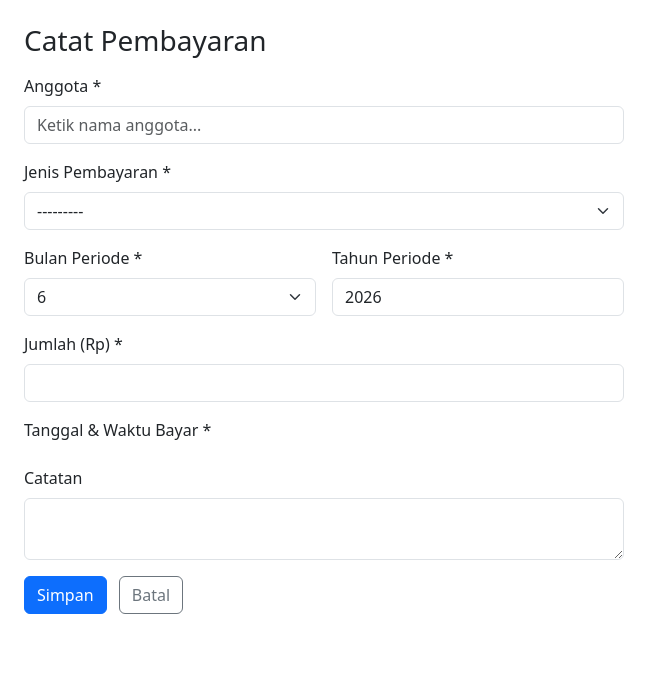
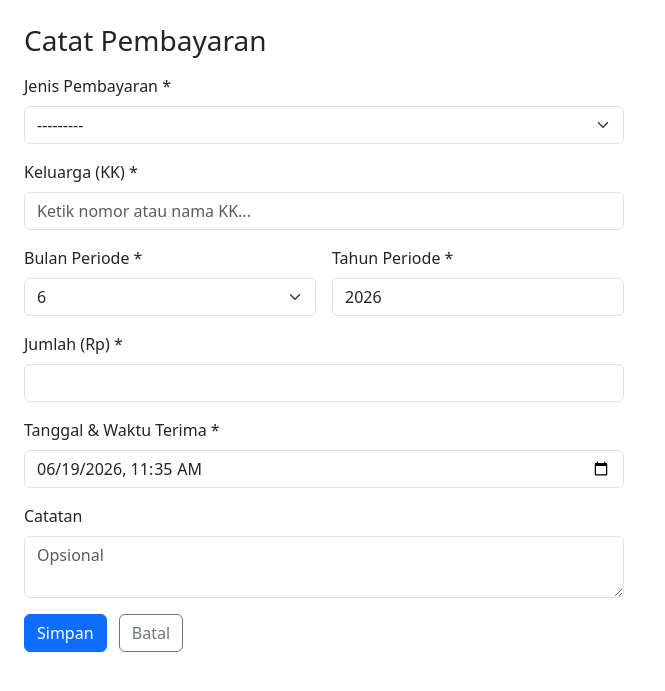
Before and after one commit to susantodjoko/church-payment, a Django app: page /payments/new/ in a window 1280 px wide. Shown: the part 56-747 px from the top of the page, without its empty margins (0-665 px from the left). Run offline with Django 5.2, Linux system fonts and the light colour scheme; the visitor is signed in with stand-in values (Sample User, id 1); data comes from the database, SQL or seed files in the repository; some libraries are stand-ins or nearby versions.

Commit message:
feat: dynamic payment form -- member search for PKSS, KK search for Kartu Kuning
- Rewrite PaymentForm with dual subject fields (member_id/keluarga_id hidden inputs,
  member_display/keluarga_display text search fields) and PKSS_TYPE_NAME /
  KARTU_KUNING_TYPE_NAME module-level constants
- Rewrite record_payment view to branch on payment type: PKSS requires member,
  Kartu Kuning requires keluarga, with duplicate-detection for both paths
- Add keluarga_search HTMX view and /members/keluarga/search/ URL
- Create keluarga_search_results.html partial template
- Rewrite new.html: payment_type selector drives JS toggle showing member-field
  or keluarga-field; prefill_member support preserved
- Remove unused Keluarga import from forms.py (view handles Keluarga lookups)

Co-Authored-By: Claude Sonnet 4.6 <noreply@anthropic.com>

```diff
--- a/members/urls.py
+++ b/members/urls.py
@@ -4,6 +4,7 @@ from . import views
 urlpatterns = [
     path('', views.member_list, name='member_list'),
     path('search/', views.member_search, name='member_search'),
+    path('keluarga/search/', views.keluarga_search, name='keluarga_search'),
     path('new/', views.MemberCreateView.as_view(), name='member_create'),
     path('<int:pk>/', views.member_detail, name='member_detail'),
     path('<int:pk>/edit/', views.MemberUpdateView.as_view(), name='member_update'),
--- a/payments/forms.py
+++ b/payments/forms.py
@@ -3,19 +3,39 @@ from django.core.validators import MinValueValidator
 from django.utils import timezone
 from .models import Payment, PaymentType
 
+PKSS_TYPE_NAME = 'Iuran PKSS'
+KARTU_KUNING_TYPE_NAME = 'Iuran Kartu Kuning'
+
 
 class PaymentForm(forms.ModelForm):
-    member_id = forms.IntegerField(widget=forms.HiddenInput())
+    member_id = forms.IntegerField(widget=forms.HiddenInput(), required=False)
     member_display = forms.CharField(
         label='Anggota',
+        required=False,
         widget=forms.TextInput(attrs={
             'class': 'form-control',
             'placeholder': 'Ketik nama anggota...',
             'autocomplete': 'off',
             'hx-get': '/members/search/',
             'hx-trigger': 'keyup changed delay:300ms',
-            'hx-target': '#search-results',
-            'hx-vals': 'js:{q: event.target.value}',
+            'hx-target': '#member-search-results',
+            'hx-indicator': '#member-search-spinner',
+            'name': 'q',
+        })
+    )
+    keluarga_id = forms.IntegerField(widget=forms.HiddenInput(), required=False)
+    keluarga_display = forms.CharField(
+        label='Keluarga (KK)',
+        required=False,
+        widget=forms.TextInput(attrs={
+            'class': 'form-control',
+            'placeholder': 'Ketik nomor atau nama KK...',
+            'autocomplete': 'off',
+            'hx-get': '/members/keluarga/search/',
+            'hx-trigger': 'keyup changed delay:300ms',
+            'hx-target': '#keluarga-search-results',
+            'hx-indicator': '#keluarga-search-spinner',
+            'name': 'q',
         })
     )
 
@@ -24,11 +44,11 @@ class PaymentForm(forms.ModelForm):
         fields = ['payment_type', 'amount', 'date_received', 'period_month', 'period_year', 'notes']
         widgets = {
             'date_received': forms.DateTimeInput(attrs={'type': 'datetime-local', 'class': 'form-control'}),
-            'payment_type': forms.Select(attrs={'class': 'form-select'}),
+            'payment_type': forms.Select(attrs={'class': 'form-select', 'id': 'id_payment_type'}),
             'amount': forms.NumberInput(attrs={'class': 'form-control', 'step': '1000'}),
             'period_month': forms.Select(choices=[(i, i) for i in range(1, 13)], attrs={'class': 'form-select'}),
             'period_year': forms.NumberInput(attrs={'class': 'form-control'}),
-            'notes': forms.Textarea(attrs={'class': 'form-control', 'rows': 2}),
+            'notes': forms.Textarea(attrs={'class': 'form-control', 'rows': 2, 'placeholder': 'Opsional'}),
         }
 
     def __init__(self, *args, **kwargs):
@@ -39,6 +59,4 @@ class PaymentForm(forms.ModelForm):
         self.fields['period_month'].initial = now.month
         self.fields['period_year'].initial = now.year
         self.fields['notes'].required = False
-        self.fields['member_display'].required = False
-        self.fields['member_id'].required = False
         self.fields['amount'].validators.append(MinValueValidator(1))
--- a/payments/templates/payments/new.html
+++ b/payments/templates/payments/new.html
@@ -5,8 +5,14 @@
 <form method="post" class="mt-3" style="max-width:600px">
   {% csrf_token %}
   <input type="hidden" name="member_id" id="member-id-hidden" value="">
+  <input type="hidden" name="keluarga_id" id="keluarga-id-hidden" value="">
 
-  <div class="mb-3 position-relative">
+  <div class="mb-3">
+    <label class="form-label">Jenis Pembayaran *</label>
+    {{ form.payment_type }}
+  </div>
+
+  <div class="mb-3 position-relative" id="member-field">
     <label class="form-label">Anggota *</label>
     <div class="position-relative">
       <input type="text" id="member-search-input" class="form-control"
@@ -14,19 +20,32 @@
              autocomplete="off"
              hx-get="/members/search/"
              hx-trigger="keyup changed delay:300ms"
-             hx-target="#search-results"
-             hx-indicator="#search-spinner"
+             hx-target="#member-search-results"
+             hx-indicator="#member-search-spinner"
              name="q">
-      <span id="search-spinner" class="htmx-indicator spinner-border spinner-border-sm text-secondary position-absolute"
+      <span id="member-search-spinner" class="htmx-indicator spinner-border spinner-border-sm text-secondary position-absolute"
             style="right:10px;top:10px" role="status"></span>
     </div>
-    <div id="search-results" class="position-relative"></div>
+    <div id="member-search-results" class="position-relative"></div>
   </div>
 
-  <div class="mb-3">
-    <label class="form-label">Jenis Pembayaran *</label>
-    {{ form.payment_type }}
+  <div class="mb-3 position-relative" id="keluarga-field" style="display:none">
+    <label class="form-label">Keluarga (KK) *</label>
+    <div class="position-relative">
+      <input type="text" id="keluarga-search-input" class="form-control"
+             placeholder="Ketik nomor atau nama KK..."
+             autocomplete="off"
+             hx-get="/members/keluarga/search/"
+             hx-trigger="keyup changed delay:300ms"
+             hx-target="#keluarga-search-results"
+             hx-indicator="#keluarga-search-spinner"
+             name="q">
+      <span id="keluarga-search-spinner" class="htmx-indicator spinner-border spinner-border-sm text-secondary position-absolute"
+            style="right:10px;top:10px" role="status"></span>
+    </div>
+    <div id="keluarga-search-results" class="position-relative"></div>
   </div>
+
   <div class="row g-3 mb-3">
     <div class="col-6">
       <label class="form-label">Bulan Periode *</label>
@@ -42,8 +61,8 @@
     {{ form.amount }}
   </div>
   <div class="mb-3">
-    <label class="form-label">Tanggal &amp; Waktu Bayar *</label>
-    {{ form.date_paid }}
+    <label class="form-label">Tanggal &amp; Waktu Terima *</label>
+    {{ form.date_received }}
   </div>
   <div class="mb-3">
     <label class="form-label">Catatan</label>
@@ -55,11 +74,31 @@
 </form>
 
 <script>
+const PKSS_NAME = 'Iuran PKSS';
+
 function selectMember(id, label) {
   document.getElementById('member-id-hidden').value = id;
   document.getElementById('member-search-input').value = label;
-  document.getElementById('search-results').innerHTML = '';
+  document.getElementById('member-search-results').innerHTML = '';
 }
+
+function selectKeluarga(id, label) {
+  document.getElementById('keluarga-id-hidden').value = id;
+  document.getElementById('keluarga-search-input').value = label;
+  document.getElementById('keluarga-search-results').innerHTML = '';
+}
+
+function togglePaymentFields() {
+  const select = document.getElementById('id_payment_type');
+  const selectedText = select.options[select.selectedIndex]?.text || '';
+  const isPKSS = selectedText === PKSS_NAME;
+  document.getElementById('member-field').style.display = isPKSS ? '' : 'none';
+  document.getElementById('keluarga-field').style.display = isPKSS ? 'none' : '';
+}
+
+document.getElementById('id_payment_type').addEventListener('change', togglePaymentFields);
+togglePaymentFields();
+
 {% if prefill_member %}
 document.addEventListener('DOMContentLoaded', function() {
   selectMember('{{ prefill_member.pk }}', '{{ prefill_member.full_name }} ({{ prefill_member.member_id }})');
--- a/payments/views.py
+++ b/payments/views.py
@@ -4,50 +4,90 @@ from django.shortcuts import render, redirect
 from django.utils import timezone
 from members.models import Member, Wilayah, Lingkungan
 from .models import Payment, PaymentType
-from .forms import PaymentForm
+from .forms import PaymentForm, PKSS_TYPE_NAME, KARTU_KUNING_TYPE_NAME
 
 
 @login_required
 def record_payment(request):
-    if request.method == 'POST':
-        form = PaymentForm(request.POST)
-        member_id = request.POST.get('member_id')
-        if form.is_valid() and member_id:
-            try:
-                member = Member.objects.get(pk=member_id)
-            except Member.DoesNotExist:
-                messages.error(request, 'Anggota tidak ditemukan.')
-                return render(request, 'payments/new.html', {'form': form})
-            payment = form.save(commit=False)
-            payment.member = member
-            payment.recorded_by = request.user
-            duplicate = Payment.objects.filter(
-                member=member,
-                payment_type=payment.payment_type,
-                period_month=payment.period_month,
-                period_year=payment.period_year,
-            ).exists()
-            if duplicate:
-                messages.error(
-                    request,
-                    f'Pembayaran {payment.payment_type} untuk {member.full_name} '
-                    f'periode {payment.period_month}/{payment.period_year} sudah pernah dicatat.'
-                )
-                return render(request, 'payments/new.html', {'form': form})
-            payment.save()
-            messages.success(request, f'Pembayaran untuk {member.full_name} berhasil dicatat.')
-            return redirect('payment_list')
-        else:
-            messages.error(request, 'Periksa kembali data yang dimasukkan.')
-    else:
-        form = PaymentForm()
-
     prefill_member = None
     if request.method == 'GET' and request.GET.get('member_id'):
         try:
             prefill_member = Member.objects.get(pk=request.GET.get('member_id'))
         except Member.DoesNotExist:
             pass
+
+    if request.method == 'POST':
+        form = PaymentForm(request.POST)
+        if form.is_valid():
+            payment = form.save(commit=False)
+            payment_type_name = payment.payment_type.name
+
+            if payment_type_name == PKSS_TYPE_NAME:
+                member_id = request.POST.get('member_id')
+                if not member_id:
+                    messages.error(request, 'Pilih anggota terlebih dahulu.')
+                    return render(request, 'payments/new.html', {'form': form, 'prefill_member': prefill_member})
+                try:
+                    member = Member.objects.get(pk=member_id)
+                except Member.DoesNotExist:
+                    messages.error(request, 'Anggota tidak ditemukan.')
+                    return render(request, 'payments/new.html', {'form': form, 'prefill_member': prefill_member})
+                duplicate = Payment.objects.filter(
+                    member=member,
+                    payment_type=payment.payment_type,
+                    period_month=payment.period_month,
+                    period_year=payment.period_year,
+                ).exists()
+                if duplicate:
+                    messages.error(
+                        request,
+                        f'Pembayaran {payment.payment_type} untuk {member.full_name} '
+                        f'periode {payment.period_month}/{payment.period_year} sudah pernah dicatat.'
+                    )
+                    return render(request, 'payments/new.html', {'form': form, 'prefill_member': prefill_member})
+                payment.member = member
+                payment.keluarga = None
+                subject_name = member.full_name
+
+            elif payment_type_name == KARTU_KUNING_TYPE_NAME:
+                keluarga_id = request.POST.get('keluarga_id')
+                if not keluarga_id:
+                    messages.error(request, 'Pilih Keluarga (KK) terlebih dahulu.')
+                    return render(request, 'payments/new.html', {'form': form, 'prefill_member': prefill_member})
+                try:
+                    from members.models import Keluarga
+                    keluarga = Keluarga.objects.get(pk=keluarga_id)
+                except Keluarga.DoesNotExist:
+                    messages.error(request, 'Keluarga tidak ditemukan.')
+                    return render(request, 'payments/new.html', {'form': form, 'prefill_member': prefill_member})
+                duplicate = Payment.objects.filter(
+                    keluarga=keluarga,
+                    payment_type=payment.payment_type,
+                    period_month=payment.period_month,
+                    period_year=payment.period_year,
+                ).exists()
+                if duplicate:
+                    messages.error(
+                        request,
+                        f'Pembayaran {payment.payment_type} untuk {keluarga} '
+                        f'periode {payment.period_month}/{payment.period_year} sudah pernah dicatat.'
+                    )
+                    return render(request, 'payments/new.html', {'form': form, 'prefill_member': prefill_member})
+                payment.keluarga = keluarga
+                payment.member = None
+                subject_name = str(keluarga)
+            else:
+                messages.error(request, 'Jenis pembayaran tidak valid.')
+                return render(request, 'payments/new.html', {'form': form, 'prefill_member': prefill_member})
+
+            payment.recorded_by = request.user
+            payment.save()
+            messages.success(request, f'Pembayaran untuk {subject_name} berhasil dicatat.')
+            return redirect('payment_list')
+        else:
+            messages.error(request, 'Periksa kembali data yang dimasukkan.')
+    else:
+        form = PaymentForm()
 
     return render(request, 'payments/new.html', {'form': form, 'prefill_member': prefill_member})
 
```
Also changed, not shown: members/templates/members/partials/keluarga_search_results.html (added, +13 -0 lines), members/views.py (+15 -1 lines).
